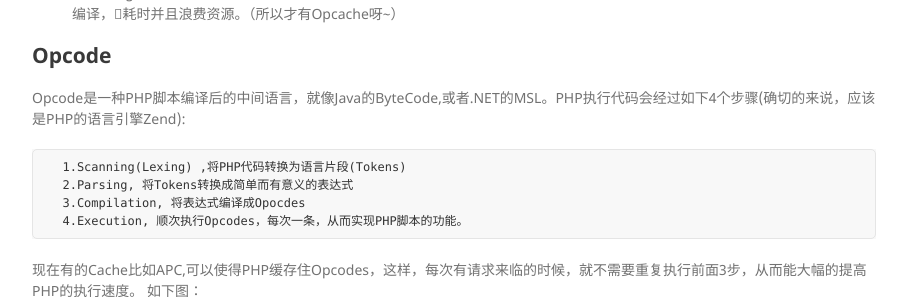
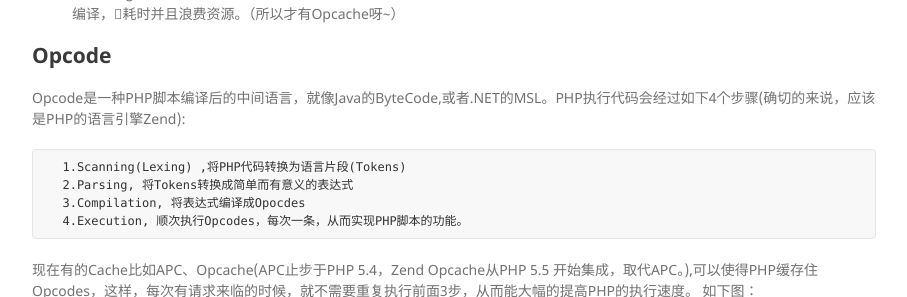
Before and after one commit to Birjemin/birjemin.github.io, a Jekyll site: the page built from wiki/php-zend-engine.md, in a window 1280 px wide and 900 px high, scrolled down 1173 px, cut to the strip 0-297 px from the top of the window. Shown: the whole strip, without its empty margins (346-1253 px from the left). Built offline with Jekyll 4.4.1, drawn with Linux system fonts in a browser that asks for light colours; nearby versions of some CDN libraries; our own code applies the rules of GitHub Pages for plain Markdown files; comment, search, counter and statistics services are not loaded.

Commit message:
更改一些文字

````diff
--- a/wiki/php-zend-engine.md
+++ b/wiki/php-zend-engine.md
@@ -31,7 +31,7 @@ Opcode是一种PHP脚本编译后的中间语言，就像Java的ByteCode,或者.
   3.Compilation, 将表达式编译成Opocdes
   4.Execution, 顺次执行Opcodes，每次一条，从而实现PHP脚本的功能。
 ```
-现在有的Cache比如APC,可以使得PHP缓存住Opcodes，这样，每次有请求来临的时候，就不需要重复执行前面3步，从而能大幅的提高PHP的执行速度。
+现在有的Cache比如APC、Opcache(APC止步于PHP 5.4，Zend Opcache从PHP 5.5 开始集成，取代APC。),可以使得PHP缓存住Opcodes，这样，每次有请求来临的时候，就不需要重复执行前面3步，从而能大幅的提高PHP的执行速度。
 如下图：
 
 ![http://upload.ouliu.net/i/20180110001550q4qct.png](http://upload.ouliu.net/i/20180110001550q4qct.png)
````
